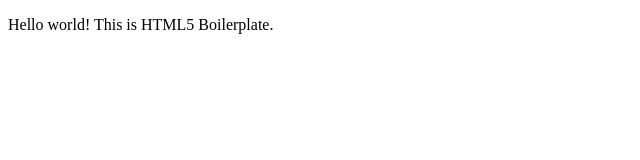
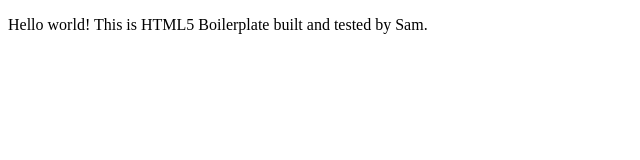
Before and after one commit to NWBY/test-storm-public, a plain HTML site: page index.html in a window 1280 px wide. Shown: the whole page, without its empty margins (0-640 px from the left). Drawn offline with Linux system fonts and the light colour scheme.

Commit message:
Update index.html

```diff
--- a/index.html
+++ b/index.html
@@ -9,7 +9,7 @@
 </head>
 
 <body>
-  <p>Hello world! This is HTML5 Boilerplate.</p>
+  <p>Hello world! This is HTML5 Boilerplate built and tested by Sam.</p>
 </body>
 
 </html>
```
